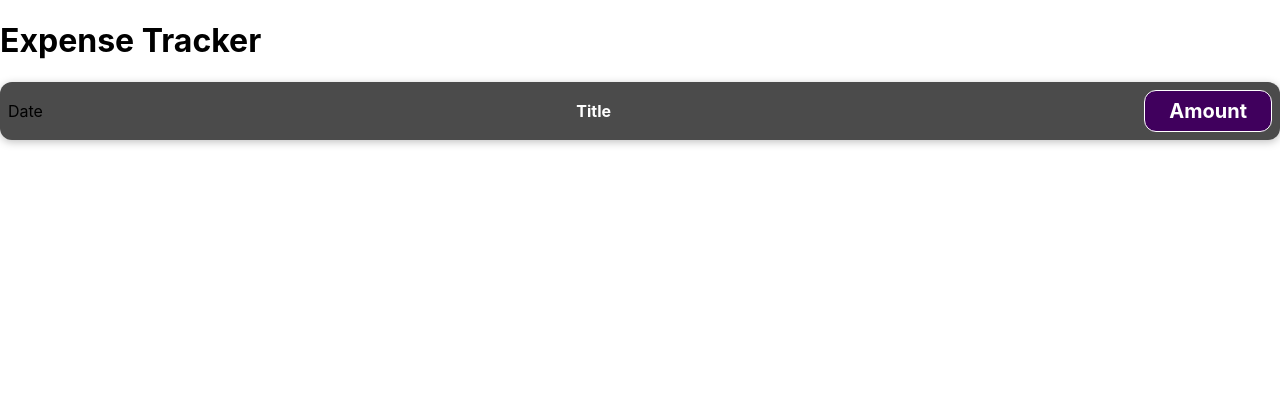
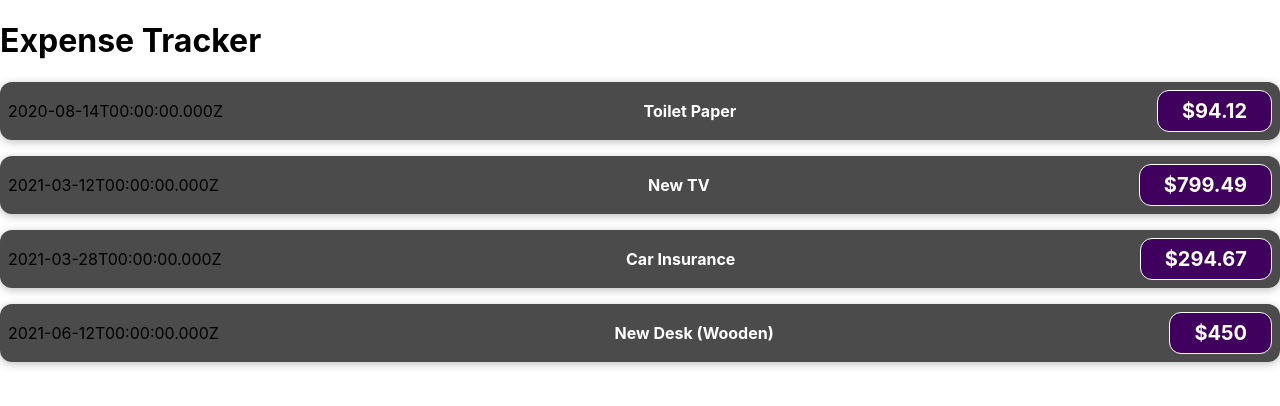
Before and after one commit to johngwells/React-Expense-Tracker, a React (Create React App) app in the folder expense-tracker/: page / in a window 1280 px wide. Shown: the top 406 px of the page. Built offline with nearby package versions, Linux system fonts and the light colour scheme.

Commit message:
passing props and displaying dynamic data

```diff
--- a/expense-tracker/src/App.js
+++ b/expense-tracker/src/App.js
@@ -2,10 +2,51 @@
 import ExpenseItem from './components/ExpenseItem';
 
 function App() {
+  const expenses = [
+    {
+      id: 'e1',
+      title: 'Toilet Paper',
+      amount: 94.12,
+      date: new Date(2020, 7, 14)
+    },
+    { id: 'e2', title: 'New TV', amount: 799.49, date: new Date(2021, 2, 12) },
+    {
+      id: 'e3',
+      title: 'Car Insurance',
+      amount: 294.67,
+      date: new Date(2021, 2, 28)
+    },
+    {
+      id: 'e4',
+      title: 'New Desk (Wooden)',
+      amount: 450,
+      date: new Date(2021, 5, 12)
+    }
+  ];
+
   return (
     <div>
       <h1>Expense Tracker</h1>
-      <ExpenseItem />
+      <ExpenseItem
+        title={expenses[0].title}
+        amount={expenses[0].amount}
+        date={expenses[0].date.toISOString()}
+      />
+      <ExpenseItem
+        title={expenses[1].title}
+        amount={expenses[1].amount}
+        date={expenses[1].date.toISOString()}
+      />
+      <ExpenseItem
+        title={expenses[2].title}
+        amount={expenses[2].amount}
+        date={expenses[2].date.toISOString()}
+      />
+      <ExpenseItem
+        title={expenses[3].title}
+        amount={expenses[3].amount}
+        date={expenses[3].date.toISOString()}
+      />
     </div>
   );
 }
--- a/expense-tracker/src/components/ExpenseItem.js
+++ b/expense-tracker/src/components/ExpenseItem.js
@@ -1,13 +1,13 @@
 import './ExpenseItem.css';
 
-function ExpenseItem() {
+function ExpenseItem({date, title, amount}) {
   return (
     <div className='expense-item'>
-      <div>Date</div>
+      <div>{date}</div>
       <div>
-        <h2 className='expense-item__description'>Title</h2>
+        <h2 className='expense-item__description'>{title}</h2>
       </div>
-      <div className='expense-item__price'>Amount</div>
+      <div className='expense-item__price'>${amount}</div>
     </div>
   );
 }
```
